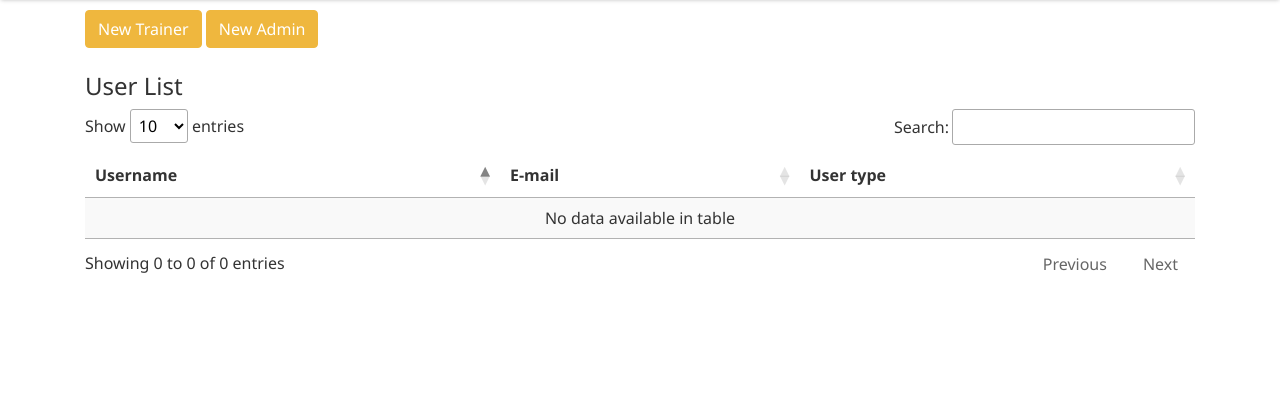
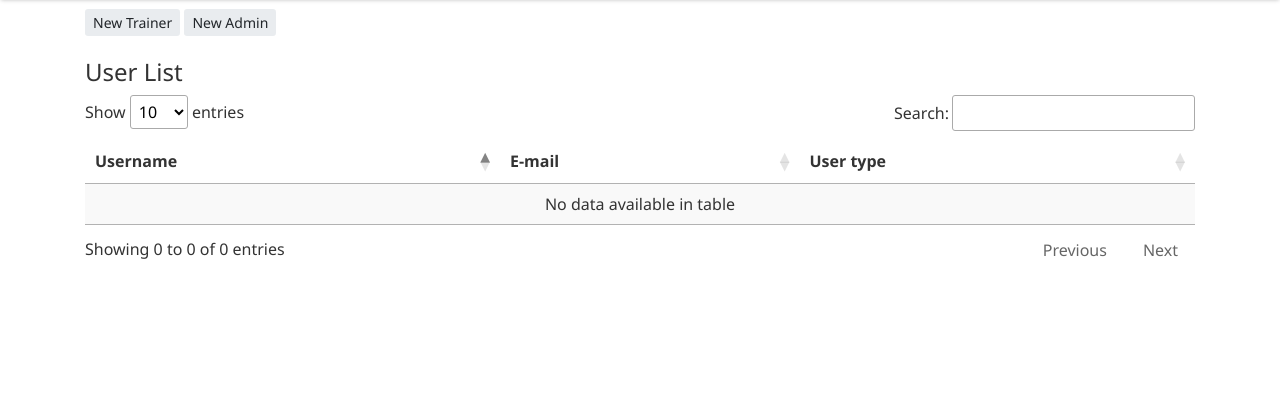
Before and after one commit to mithuldas/fitninja, a PHP site: page /admin_dashboard.php in a window 1280 px wide. Shown: the part 51-471 px from the top of the page. Run offline with PHP 8.4, Linux system fonts and the light colour scheme; the visitor is signed in with stand-in values (Sample User, id 1); data comes from the database, SQL or seed files in the repository; some libraries are stand-ins or nearby versions.

Commit message:
prettify admin dashboard

```diff
--- a/admin_dashboard.php
+++ b/admin_dashboard.php
@@ -44,8 +44,8 @@ $(document).ready(function() {
   }
 ?>
 
-<a href="onboard_new_trainer_or_admin.php?type=Trainer" class="btn btn-warning">New Trainer</a>
-<a href="onboard_new_trainer_or_admin.php?type=Admin" class="btn btn-warning">New Admin</a>
+<a href="onboard_new_trainer_or_admin.php?type=Trainer" class="btn-sm btn-light">New Trainer</a>
+<a href="onboard_new_trainer_or_admin.php?type=Admin" class="btn-sm btn-light">New Admin</a>
 
 <br><br>
 
```
Also changed, not shown: images/ninja.jpg (added).
